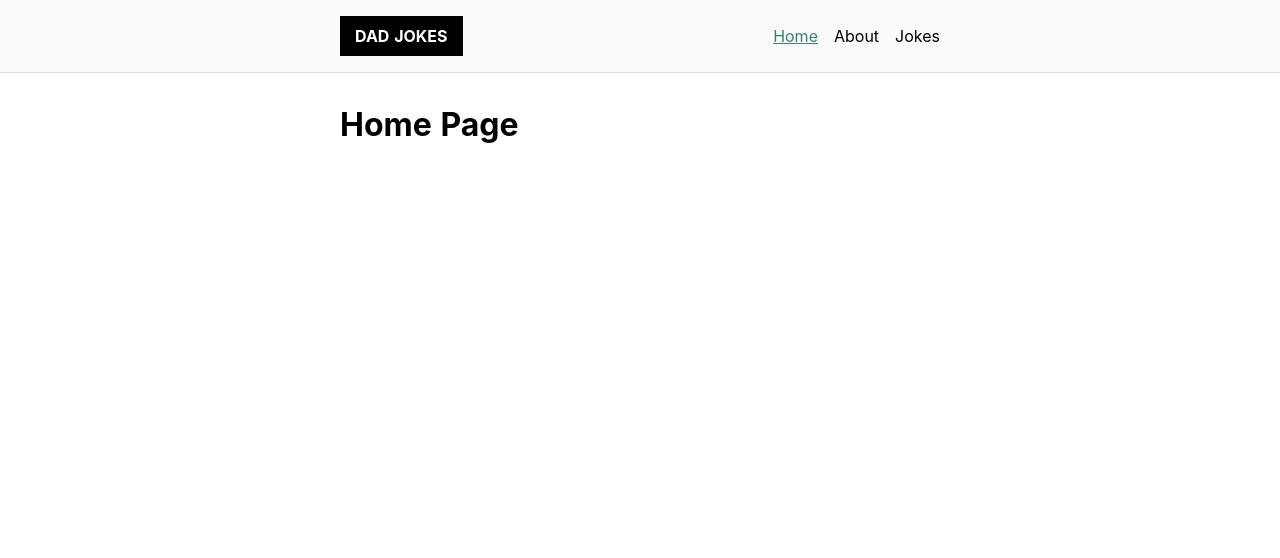
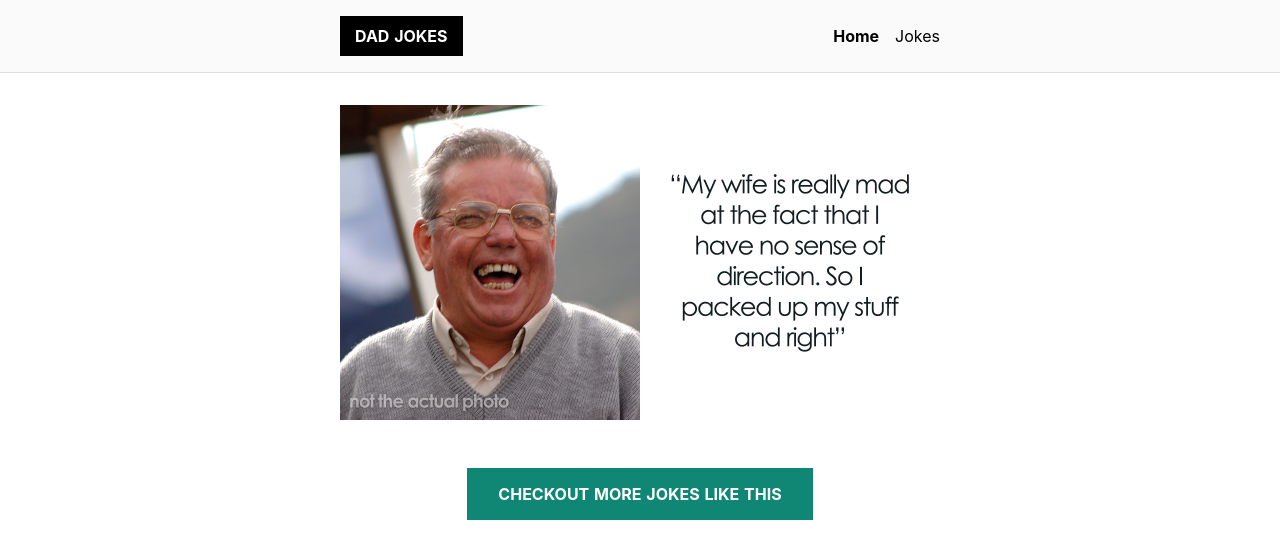
Before and after one commit to Saabbir/dadjokes, a Nuxt app: page / in a window 1280 px wide. Shown: the top 558 px of the page. Built offline with nearby package versions, Linux system fonts and the light colour scheme.

Commit message:
Build jokes app

```diff
--- a/assets/css/global.css
+++ b/assets/css/global.css
@@ -1,13 +1,86 @@
+*,
+*::before,
+*::after {
+  box-sizing: border-box;
+  margin: 0;
+}
+
+html {
+  font-family:
+    'Source Sans Pro',
+    -apple-system,
+    BlinkMacSystemFont,
+    'Segoe UI',
+    Roboto,
+    'Helvetica Neue',
+    Arial,
+    sans-serif;
+  font-size: 16px;
+  word-spacing: 1px;
+  -ms-text-size-adjust: 100%;
+  -webkit-text-size-adjust: 100%;
+  -moz-osx-font-smoothing: grayscale;
+  -webkit-font-smoothing: antialiased;
+  box-sizing: border-box;
+}
+
+body {
+  font-family:
+    'Source Sans Pro',
+    -apple-system,
+    BlinkMacSystemFont,
+    'Segoe UI',
+    Roboto,
+    'Helvetica Neue',
+    Arial,
+    sans-serif;
+}
+
 a {
   color: #000;
   text-decoration: none;
 }
 
-a:hover,
-a:focus,
-a.nuxt-link-exact-active {
-  color: #3b8070;
+a:not(.button):hover,
+a:not(.button):focus {
   text-decoration: underline;
+}
+
+button {
+  cursor: pointer;
+  font-weight: bold;
+  font-family: inherit;
+}
+
+button:focus {
+  outline: none;
+}
+
+img {
+  display: block;
+  max-width: 100%;
+}
+
+.button-container {
+  margin-top: 3rem;
+}
+
+.button {
+  display: inline-block;
+  text-decoration: none;
+  padding: 15px 30px;
+  font-size: 1rem;
+  color: #fff;
+  text-transform: uppercase;
+  background-color: #108775;
+  border: 1px solid #108775;
+  font-weight: bold;
+  transition: .15s;
+}
+
+.button:hover {
+  background-color: #00c58e;
+  border-color: #00c58e;
 }
 
 .page-content {
@@ -18,3 +91,23 @@ a.nuxt-link-exact-active {
   max-width: 600px;
   margin: 0 auto;
 }
+
+.joke {
+  padding: 1rem;
+  border: 1px dotted #ccc;
+  margin: 1rem 0;
+}
+
+.joke--single {
+  border: 0;
+  font-size: 3rem;
+  font-weight: bold;
+}
+
+.text-center {
+  text-align: center;
+}
+
+.text-uppercase {
+  text-transform: uppercase;
+}
--- /dev/null
+++ b/components/Joke.vue
@@ -0,0 +1,19 @@
+<template>
+  <div>
+    <nuxt-link :to="`/jokes/${joke.id}`">
+      <div class="joke" >
+        {{ joke.joke }}
+      </div>
+    </nuxt-link>
+  </div>
+</template>
+
+<script>/* eslint-disable */
+  export default {
+    props: ['joke']
+  }
+</script>
+
+<style scoped>
+
+</style>
--- a/components/NavBar.vue
+++ b/components/NavBar.vue
@@ -7,8 +7,7 @@
         </nuxt-link>
       </div>
       <nav class="navbar__nav">
-        <nuxt-link to="/">Home</nuxt-link>
-        <nuxt-link to="/about">About</nuxt-link>
+        <nuxt-link to="/" exact>Home</nuxt-link>
         <nuxt-link to="/jokes">Jokes</nuxt-link>
       </nav>
     </div>
@@ -52,6 +51,10 @@
   display: inline-block;
 }
 
+.navbar__nav a.nuxt-link-active {
+  font-weight: bold;
+}
+
 .navbar__nav a:not(:last-child) {
   margin-right: 1rem;
 }
--- a/layouts/default.vue
+++ b/layouts/default.vue
@@ -13,60 +13,3 @@ export default {
   }
 }
 </script>
-
-<style>
-html {
-  font-family:
-    'Source Sans Pro',
-    -apple-system,
-    BlinkMacSystemFont,
-    'Segoe UI',
-    Roboto,
-    'Helvetica Neue',
-    Arial,
-    sans-serif;
-  font-size: 16px;
-  word-spacing: 1px;
-  -ms-text-size-adjust: 100%;
-  -webkit-text-size-adjust: 100%;
-  -moz-osx-font-smoothing: grayscale;
-  -webkit-font-smoothing: antialiased;
-  box-sizing: border-box;
-}
-
-*,
-*::before,
-*::after {
-  box-sizing: border-box;
-  margin: 0;
-}
-
-.button--green {
-  display: inline-block;
-  border-radius: 4px;
-  border: 1px solid #3b8070;
-  color: #3b8070;
-  text-decoration: none;
-  padding: 10px 30px;
-}
-
-.button--green:hover {
-  color: #fff;
-  background-color: #3b8070;
-}
-
-.button--grey {
-  display: inline-block;
-  border-radius: 4px;
-  border: 1px solid #35495e;
-  color: #35495e;
-  text-decoration: none;
-  padding: 10px 30px;
-  margin-left: 15px;
-}
-
-.button--grey:hover {
-  color: #fff;
-  background-color: #35495e;
-}
-</style>
--- /dev/null
+++ b/layouts/error.vue
@@ -0,0 +1,36 @@
+<template>
+  <!-- Consult https://nuxtjs.org/docs/2.x/concepts/views#error-page for this page -->
+  <div class="page-content">
+    <div class="container text-center">
+      <h1 v-if="error.statusCode === 404">Page not found</h1>
+      <h1 v-else>An error occurred</h1>
+      <div class="button-container">
+        <NuxtLink to="/" class="button">Go back to home page</NuxtLink>
+      </div>
+    </div>
+  </div>
+</template>
+
+<script>/* eslint-disable */
+  export default {
+    props: ['error'],
+    head() {
+      return {
+        title: 'Error',
+        meta: [
+          {
+            hid: 'description',
+            name: 'description',
+            content: 'Error Page'
+          }
+        ]
+      }
+    },
+  }
+</script>
+
+<style scoped>
+  h1 {
+    font-size: 3rem;
+  }
+</style>
--- a/pages/about.vue
+++ /dev/null
@@ -1,28 +0,0 @@
-<template>
-  <div class="page-content">
-    <div class="container">
-      <h1>About Page</h1>
-    </div>
-  </div>
-</template>
-
-<script>/* eslint-disable */
-  export default {
-    head() {
-      return {
-        title: 'About the App',
-        meta: [
-          {
-            hid: 'description',
-            name: 'description',
-            content: 'Best place for corny dad jokes'
-          }
-        ]
-      }
-    }
-  }
-</script>
-
-<style lang="scss" scoped>
-
-</style>
--- a/pages/index.vue
+++ b/pages/index.vue
@@ -1,11 +1,29 @@
 <template>
   <div class="page-content">
     <div class="container">
-      <h1>Home Page</h1>
+      <div>
+        <img src="~/assets/images/funny-dad.png" alt="Funny Dad">
+      </div>
+      <div class="button-container text-center">
+        <nuxt-link to="/jokes" class="button">Checkout More Jokes Like This</nuxt-link>
+      </div>
     </div>
   </div>
 </template>
 
-<script>
-export default {}
+<script>/* eslint-disable */
+export default {
+  head() {
+    return {
+      title: 'Welcome to Dad Jokes',
+      meta: [
+        {
+          hid: 'description',
+          name: 'description',
+          content: 'Best place for corny dad jokes'
+        }
+      ]
+    }
+  }
+}
 </script>
--- /dev/null
+++ b/pages/jokes/_id.vue
@@ -0,0 +1,72 @@
+<template>
+  <div class="page-content">
+    <div class="container">
+      <div class="back-to-jokes">
+        <nuxt-link to="/jokes">&laquo; Back to Jokes</nuxt-link>
+      </div>
+      <div class="joke--single">
+        <p v-if="!randomJoke">{{ joke.joke }}</p>
+        <p v-else>{{ randomJoke }}</p>
+      </div>
+      <div class="button-container">
+        <button class="button" @click="getRandomJoke">Get a Random Joke</button>
+      </div>
+    </div>
+  </div>
+</template>
+
+<script>/* eslint-disable */
+  const config = {
+    headers: {
+      Accept: 'application/json'
+    }
+  }
+  export default {
+    head() {
+      return {
+        title: 'Dad Joke',
+        meta: [
+          {
+            hid: 'description',
+            name: 'description',
+            content: 'Funny Dad Joke'
+          }
+        ]
+      }
+    },
+    data() {
+      return {
+        randomJoke: ''
+      }
+    },
+    methods: {
+      async getRandomJoke() {
+        try {
+          const response = await fetch('https://icanhazdadjoke.com/', config)
+          const data = await response.json()
+          this.randomJoke = data.joke
+        } catch (error) {
+          console.log(error.message)
+        }
+      }
+    },
+    async asyncData({ $axios, params }) {
+      try {
+        const response = await $axios.get('https://icanhazdadjoke.com/j/' + params.id, config)
+
+        return {
+          joke: response.data
+        }
+      } catch (error) {
+        console.log(error.message)
+      }
+    },
+  }
+</script>
+
+<style scoped>
+  .back-to-jokes {
+    font-weight: bold;
+    margin-bottom: 2rem;
+  }
+</style>
--- a/pages/jokes/index.vue
+++ b/pages/jokes/index.vue
@@ -1,14 +1,53 @@
 <template>
   <div class="page-content">
     <div class="container">
-      <h1>Jokes Page</h1>
+      <h1>Dad jokes</h1>
+      <ul class="jokes-list">
+        <Joke v-for="joke in jokes" :key="joke.id" :joke="joke" />
+      </ul>
     </div>
   </div>
 </template>
 
 <script>/* eslint-disable */
+  import Joke from '~/components/Joke.vue';
   export default {
+    head() {
+      return {
+        title: 'Dad Jokes',
+        meta: [
+          {
+            hid: 'description',
+            name: 'description',
+            content: 'Best place for corny dad jokes'
+          }
+        ]
+      }
+    },
+    components: {
+      Joke
+    },
+    async asyncData({ $axios }) {
+      const config = {
+        headers: {
+          Accept: 'application/json'
+        }
+      }
 
+      try {
+        const response = await $axios.get('https://icanhazdadjoke.com/search', config)
+
+        return {
+          jokes: response.data.results
+        }
+      } catch (error) {
+        console.log(error.message)
+
+        return {
+          jokes: []
+        }
+      }
+    },
   }
 </script>
 
```
Also changed, not shown: assets/images/funny-dad.png (added).
